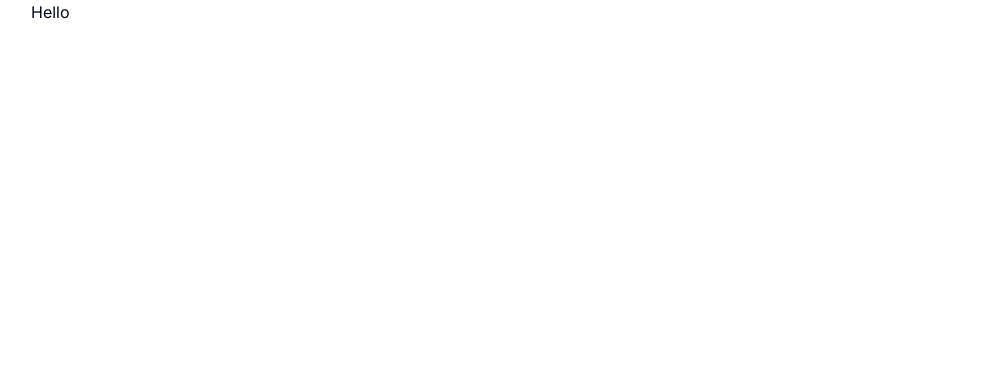
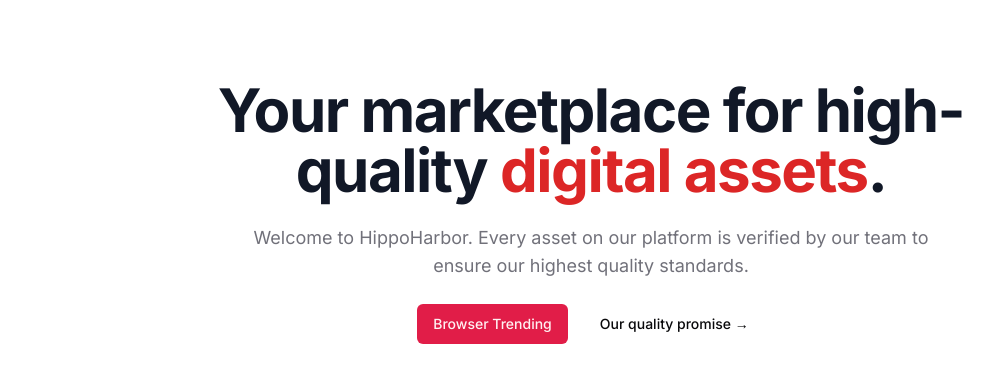
Before and after one commit to Coolbylaki/HippoMarket, a Next.js app: page / in a window 1280 px wide. Shown: the top 382 px of the page, without its empty margins (49-1042 px from the left). Built offline with nearby package versions, Linux system fonts and the light colour scheme.

Commit message:
Add: page title section

```diff
--- a/package.json
+++ b/package.json
@@ -9,6 +9,7 @@
     "lint": "next lint"
   },
   "dependencies": {
+    "@radix-ui/react-slot": "^1.0.2",
     "class-variance-authority": "^0.7.0",
     "clsx": "^2.1.0",
     "lucide-react": "^0.307.0",
--- a/src/app/globals.css
+++ b/src/app/globals.css
@@ -5,64 +5,47 @@
 @layer base {
 	:root {
 		--background: 0 0% 100%;
-    --foreground: 222.2 84% 4.9%;
-
+		--foreground: 240 10% 3.9%;
 		--card: 0 0% 100%;
-    --card-foreground: 222.2 84% 4.9%;
-
+		--card-foreground: 240 10% 3.9%;
 		--popover: 0 0% 100%;
-    --popover-foreground: 222.2 84% 4.9%;
-
-    --primary: 222.2 47.4% 11.2%;
-    --primary-foreground: 210 40% 98%;
-
-    --secondary: 210 40% 96.1%;
-    --secondary-foreground: 222.2 47.4% 11.2%;
-
-    --muted: 210 40% 96.1%;
-    --muted-foreground: 215.4 16.3% 46.9%;
-
-    --accent: 210 40% 96.1%;
-    --accent-foreground: 222.2 47.4% 11.2%;
-
+		--popover-foreground: 240 10% 3.9%;
+		--primary: 346.8 77.2% 49.8%;
+		--primary-foreground: 355.7 100% 97.3%;
+		--secondary: 240 4.8% 95.9%;
+		--secondary-foreground: 240 5.9% 10%;
+		--muted: 240 4.8% 95.9%;
+		--muted-foreground: 240 3.8% 46.1%;
+		--accent: 240 4.8% 95.9%;
+		--accent-foreground: 240 5.9% 10%;
 		--destructive: 0 84.2% 60.2%;
-    --destructive-foreground: 210 40% 98%;
-
-    --border: 214.3 31.8% 91.4%;
-    --input: 214.3 31.8% 91.4%;
-    --ring: 222.2 84% 4.9%;
-
+		--destructive-foreground: 0 0% 98%;
+		--border: 240 5.9% 90%;
+		--input: 240 5.9% 90%;
+		--ring: 346.8 77.2% 49.8%;
 		--radius: 0.5rem;
 	}
 
 	.dark {
-    --background: 222.2 84% 4.9%;
-    --foreground: 210 40% 98%;
-
-    --card: 222.2 84% 4.9%;
-    --card-foreground: 210 40% 98%;
-
-    --popover: 222.2 84% 4.9%;
-    --popover-foreground: 210 40% 98%;
-
-    --primary: 210 40% 98%;
-    --primary-foreground: 222.2 47.4% 11.2%;
-
-    --secondary: 217.2 32.6% 17.5%;
-    --secondary-foreground: 210 40% 98%;
-
-    --muted: 217.2 32.6% 17.5%;
-    --muted-foreground: 215 20.2% 65.1%;
-
-    --accent: 217.2 32.6% 17.5%;
-    --accent-foreground: 210 40% 98%;
-
+		--background: 20 14.3% 4.1%;
+		--foreground: 0 0% 95%;
+		--card: 24 9.8% 10%;
+		--card-foreground: 0 0% 95%;
+		--popover: 0 0% 9%;
+		--popover-foreground: 0 0% 95%;
+		--primary: 346.8 77.2% 49.8%;
+		--primary-foreground: 355.7 100% 97.3%;
+		--secondary: 240 3.7% 15.9%;
+		--secondary-foreground: 0 0% 98%;
+		--muted: 0 0% 15%;
+		--muted-foreground: 240 5% 64.9%;
+		--accent: 12 6.5% 15.1%;
+		--accent-foreground: 0 0% 98%;
 		--destructive: 0 62.8% 30.6%;
-    --destructive-foreground: 210 40% 98%;
-
-    --border: 217.2 32.6% 17.5%;
-    --input: 217.2 32.6% 17.5%;
-    --ring: 212.7 26.8% 83.9%;
+		--destructive-foreground: 0 85.7% 97.3%;
+		--border: 240 3.7% 15.9%;
+		--input: 240 3.7% 15.9%;
+		--ring: 346.8 77.2% 49.8%;
 	}
 }
 
--- a/src/app/layout.tsx
+++ b/src/app/layout.tsx
@@ -6,7 +6,7 @@
 const inter = Inter({ subsets: ["latin"] });
 
 export const metadata: Metadata = {
-	title: "Digital Hippo market",
+	title: "Hippo Harbor market",
 	description: "Digital E-Commerce website",
 };
 
--- a/src/app/page.tsx
+++ b/src/app/page.tsx
@@ -1,9 +1,27 @@
 import MaxWidthWrapper from "@/components/MaxWidthWrapper";
+import { buttonVariants } from "@/components/ui/button";
+import { Button } from "@/components/ui/button";
+import Link from "next/link";
 
 export default function Home() {
 	return (
 		<MaxWidthWrapper>
-			<h1>Hello</h1>
+			<div className="py-20 mx-auto text-center flex flex-col items-center max-w-3xl">
+				<h1 className="text-4xl font-bold tracking-tight text-gray-900 sm:text-6xl">
+					Your marketplace for high-quality{" "}
+					<span className="text-red-600">digital assets</span>.
+				</h1>
+				<p className="mt-6 text-lg max-w-prose text-muted-foreground">
+					Welcome to HippoHarbor. Every asset on our platform is verified by our team to
+					ensure our highest quality standards.
+				</p>
+				<div className="flex flex-col sm:flex-row gap-4 mt-6">
+					<Link href="/products" className={buttonVariants()}>
+						Browser Trending
+					</Link>
+					<Button variant="ghost">Our quality promise &rarr;</Button>
+				</div>
+			</div>
 		</MaxWidthWrapper>
 	);
 }
--- /dev/null
+++ b/src/components/ui/button.tsx
@@ -0,0 +1,56 @@
+import * as React from "react"
+import { Slot } from "@radix-ui/react-slot"
+import { cva, type VariantProps } from "class-variance-authority"
+
+import { cn } from "@/lib/utils"
+
+const buttonVariants = cva(
+  "inline-flex items-center justify-center whitespace-nowrap rounded-md text-sm font-medium ring-offset-background transition-colors focus-visible:outline-none focus-visible:ring-2 focus-visible:ring-ring focus-visible:ring-offset-2 disabled:pointer-events-none disabled:opacity-50",
+  {
+    variants: {
+      variant: {
+        default: "bg-primary text-primary-foreground hover:bg-primary/90",
+        destructive:
+          "bg-destructive text-destructive-foreground hover:bg-destructive/90",
+        outline:
+          "border border-input bg-background hover:bg-accent hover:text-accent-foreground",
+        secondary:
+          "bg-secondary text-secondary-foreground hover:bg-secondary/80",
+        ghost: "hover:bg-accent hover:text-accent-foreground",
+        link: "text-primary underline-offset-4 hover:underline",
+      },
+      size: {
+        default: "h-10 px-4 py-2",
+        sm: "h-9 rounded-md px-3",
+        lg: "h-11 rounded-md px-8",
+        icon: "h-10 w-10",
+      },
+    },
+    defaultVariants: {
+      variant: "default",
+      size: "default",
+    },
+  }
+)
+
+export interface ButtonProps
+  extends React.ButtonHTMLAttributes<HTMLButtonElement>,
+    VariantProps<typeof buttonVariants> {
+  asChild?: boolean
+}
+
+const Button = React.forwardRef<HTMLButtonElement, ButtonProps>(
+  ({ className, variant, size, asChild = false, ...props }, ref) => {
+    const Comp = asChild ? Slot : "button"
+    return (
+      <Comp
+        className={cn(buttonVariants({ variant, size, className }))}
+        ref={ref}
+        {...props}
+      />
+    )
+  }
+)
+Button.displayName = "Button"
+
+export { Button, buttonVariants }
```
Also changed, not shown: 1 other file (tests, documents, lock files or other folders). Lines whose indentation alone changed are shown as unchanged.
